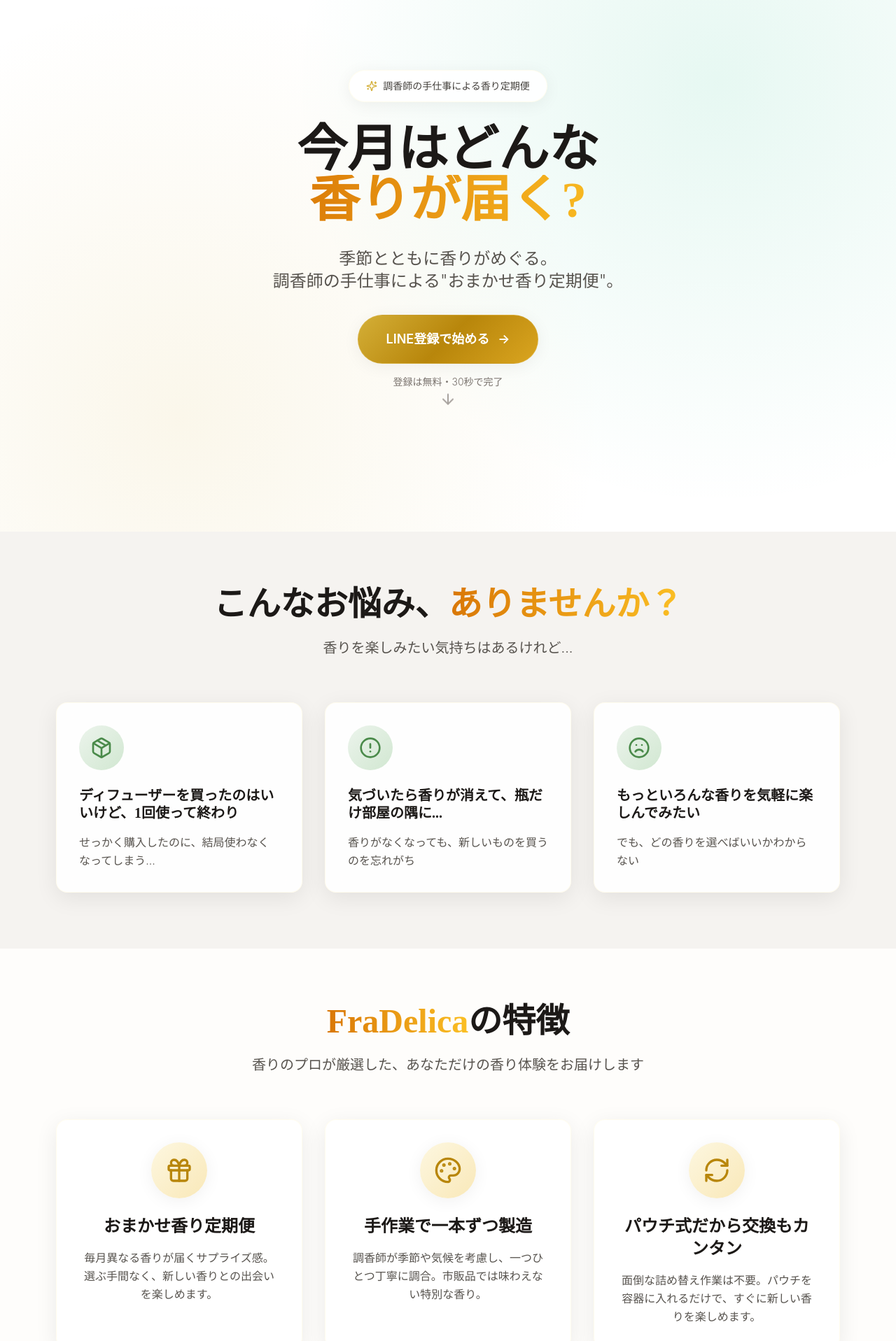
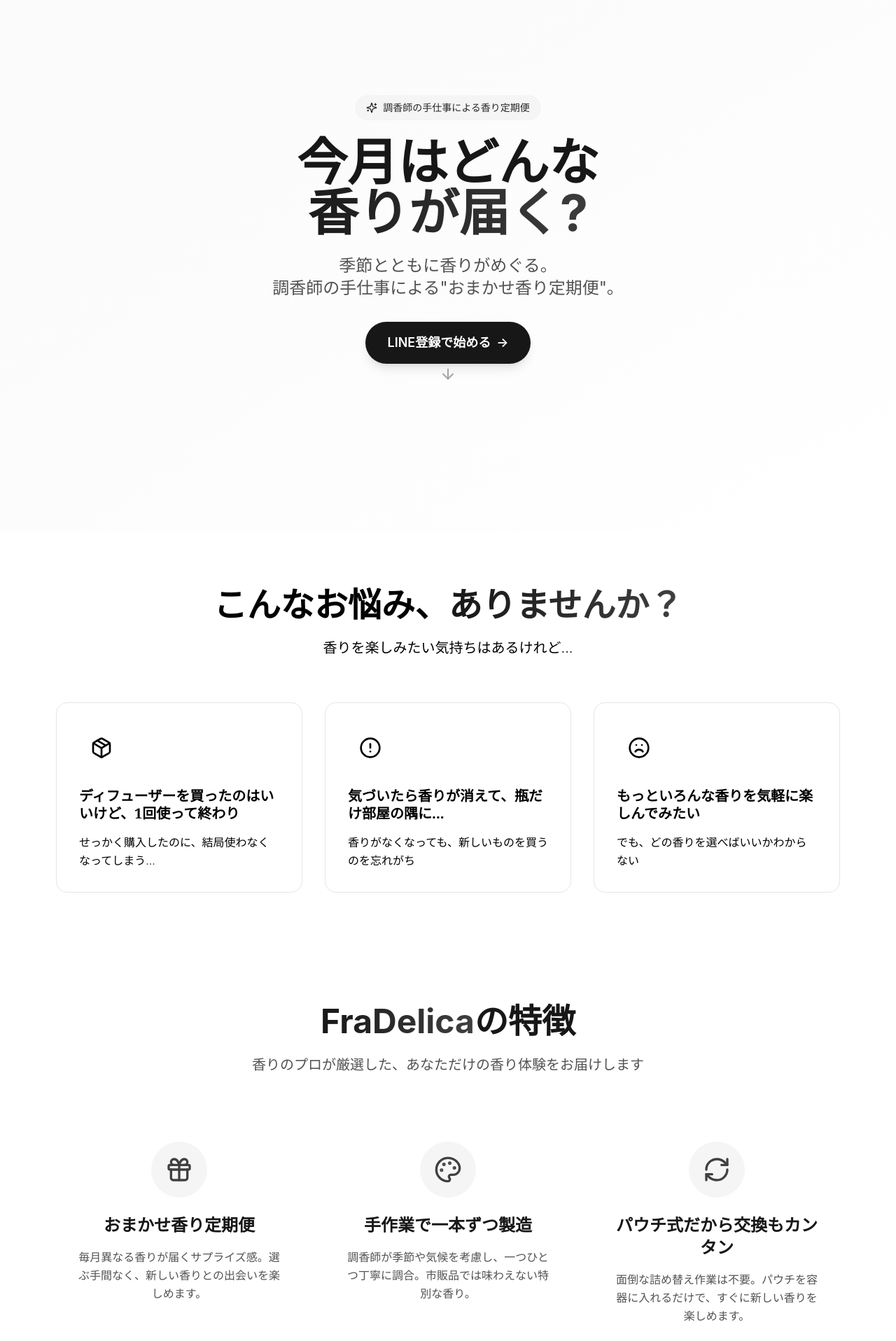
Before and after one commit to miyazakikna/fradelica-lp, a Next.js app: page / in a window 1280 px wide. Shown: the part 40-1957 px from the top of the page at 70% size. Built offline with nearby package versions, Linux system fonts and the light colour scheme.

Commit message:
Update styles, components, fix Next.js config, and remove .next build artifacts from git

```diff
--- a/next.config.js
+++ b/next.config.js
@@ -1,8 +1,4 @@
 /** @type {import('next').NextConfig} */
-const nextConfig = {
-  experimental: {
-    appDir: true,
-  },
-}
+const nextConfig = {}
 
 module.exports = nextConfig
--- a/src/app/globals.css
+++ b/src/app/globals.css
@@ -2,7 +2,7 @@
 @tailwind components;
 @tailwind utilities;
 
-@import url('https://fonts.googleapis.com/css2?family=Inter:wght@300;400;500;600;700&family=Playfair+Display:wght@400;500;600;700&display=swap');
+@import url('https://fonts.googleapis.com/css2?family=Inter:wght@300;400;500;600;700&display=swap');
 
 @layer base {
   html {
@@ -11,96 +11,23 @@
 
   body {
     font-family: 'Inter', sans-serif;
-    background-color: #faf9f7;
   }
 }
 
 @layer components {
   .gradient-text {
-    @apply bg-gradient-to-r from-amber-600 to-amber-400 bg-clip-text text-transparent;
-  }
-
-  .gradient-text-green {
-    @apply bg-gradient-to-r from-emerald-600 to-emerald-400 bg-clip-text text-transparent;
+    @apply bg-gradient-to-r from-gray-900 to-gray-700 bg-clip-text text-transparent;
   }
 
   .glass-effect {
-    @apply backdrop-blur-md bg-white/90 border border-amber-100/30;
-    box-shadow: 0 8px 32px rgba(0, 0, 0, 0.08);
+    @apply backdrop-blur-sm bg-white/80 border border-gray-200;
   }
 
   .shadow-soft {
-    box-shadow: 0 4px 24px rgba(0, 0, 0, 0.06);
-  }
-
-  .shadow-luxury {
-    box-shadow: 0 8px 40px rgba(180, 83, 9, 0.15);
+    box-shadow: 0 4px 20px rgba(0, 0, 0, 0.08);
   }
 
   .shadow-glow {
-    box-shadow: 0 0 30px rgba(180, 83, 9, 0.3);
-  }
-
-  .bg-cream {
-    background-color: #faf9f7;
-  }
-
-  .bg-warm-beige {
-    background-color: #f5f3f0;
-  }
-
-  .bg-soft-beige {
-    background-color: #f8f6f3;
-  }
-
-  .text-charcoal {
-    color: #2d2926;
-  }
-
-  .text-warm-gray {
-    color: #6b6862;
-  }
-
-  .border-beige {
-    border-color: #e8e4df;
-  }
-
-  .animate-float {
-    animation: float 6s ease-in-out infinite;
-  }
-
-  .animate-float-delayed {
-    animation: float 6s ease-in-out infinite;
-    animation-delay: 2s;
-  }
-
-  @keyframes float {
-
-    0%,
-    100% {
-      transform: translateY(0px);
-    }
-
-    50% {
-      transform: translateY(-15px);
-    }
-  }
-
-  .luxury-gradient {
-    background: linear-gradient(135deg, #faf9f7 0%, #f5f3f0 50%, #f0ede8 100%);
-  }
-
-  .gold-gradient {
-    background: linear-gradient(135deg, #d4af37 0%, #b8860b 50%, #daa520 100%);
-  }
-
-  .green-gradient {
-    background: linear-gradient(135deg, #10b981 0%, #059669 50%, #047857 100%);
-  }
-
-  .hero-pattern {
-    background-image:
-      radial-gradient(circle at 20% 80%, rgba(212, 175, 55, 0.1) 0%, transparent 50%),
-      radial-gradient(circle at 80% 20%, rgba(16, 185, 129, 0.1) 0%, transparent 50%);
+    box-shadow: 0 0 30px rgba(0, 0, 0, 0.1);
   }
 }
--- a/src/components/Features.tsx
+++ b/src/components/Features.tsx
@@ -23,28 +23,8 @@ const features = [
 
 export default function Features() {
   return (
-    <section className="py-20 bg-cream-50 relative overflow-hidden">
-      {/* Background Elements */}
-      {/* <div className="absolute inset-0">
-        <div className="absolute top-1/4 left-1/4 w-32 h-32 bg-gradient-to-br from-gold-200/25 to-gold-300/20 rounded-full blur-2xl animate-float"></div>
-        <div className="absolute bottom-1/4 right-1/4 w-40 h-40 bg-gradient-to-br from-sage-200/25 to-sage-300/20 rounded-full blur-2xl animate-float-delayed"></div>
-      </div> */}
-
-      {/* Decorative Botanical Elements */}
-      {/* <div className="absolute top-10 right-10 opacity-15">
-        <div className="flex space-x-2">
-          <div className="w-3 h-12 bg-sage-400 rounded-full"></div>
-          <div className="w-3 h-16 bg-sage-500 rounded-full"></div>
-          <div className="w-3 h-14 bg-sage-400 rounded-full"></div>
-        </div>
-        <div className="flex justify-center mt-1 space-x-1">
-          <div className="w-2 h-2 bg-gold-400 rounded-full"></div>
-          <div className="w-2 h-2 bg-gold-500 rounded-full"></div>
-          <div className="w-2 h-2 bg-gold-400 rounded-full"></div>
-        </div>
-      </div> */}
-
-      <div className="relative z-10 max-w-6xl mx-auto px-4">
+    <section className="py-20 bg-white">
+      <div className="max-w-6xl mx-auto px-4">
         <motion.div
           initial={{ opacity: 0, y: 30 }}
           whileInView={{ opacity: 1, y: 0 }}
@@ -52,10 +32,10 @@ export default function Features() {
           viewport={{ once: true }}
           className="text-center mb-16"
         >
-          <h2 className="text-4xl md:text-5xl font-serif font-bold text-charcoal-900 mb-6">
+          <h2 className="text-4xl md:text-5xl font-bold text-gray-900 mb-6">
             <span className="gradient-text">FraDelica</span>の特徴
           </h2>
-          <p className="text-xl text-charcoal-600 max-w-3xl mx-auto font-light">
+          <p className="text-xl text-gray-600 max-w-3xl mx-auto">
             香りのプロが厳選した、あなただけの香り体験をお届けします
           </p>
         </motion.div>
@@ -68,39 +48,20 @@ export default function Features() {
               whileInView={{ opacity: 1, y: 0 }}
               transition={{ duration: 0.6, delay: index * 0.2 }}
               viewport={{ once: true }}
-              className="group text-center p-8 glass-effect rounded-2xl hover:shadow-luxury transition-all duration-500"
+              className="group text-center p-8 rounded-2xl hover:bg-gray-50 transition-all duration-300"
             >
-              <div className="w-20 h-20 bg-gradient-to-br from-gold-100 to-gold-200 group-hover:from-gold-200 group-hover:to-gold-300 rounded-full flex items-center justify-center mx-auto mb-6 transition-all duration-300 shadow-soft">
-                <feature.icon className="w-10 h-10 text-gold-700 group-hover:scale-110 transition-transform duration-300" />
+              <div className="w-20 h-20 bg-gray-100 group-hover:bg-gray-200 rounded-full flex items-center justify-center mx-auto mb-6 transition-colors duration-300">
+                <feature.icon className="w-10 h-10 text-gray-700" />
               </div>
-              <h3 className="text-2xl font-semibold text-charcoal-900 mb-4 font-serif">
+              <h3 className="text-2xl font-semibold text-gray-900 mb-4">
                 {feature.title}
               </h3>
-              <p className="text-charcoal-600 leading-relaxed font-light">
+              <p className="text-gray-600 leading-relaxed">
                 {feature.description}
               </p>
             </motion.div>
           ))}
         </div>
-
-        {/* Additional Visual Elements */}
-        {/* <motion.div
-          initial={{ opacity: 0, scale: 0.8 }}
-          whileInView={{ opacity: 1, scale: 1 }}
-          transition={{ duration: 0.8, delay: 0.6 }}
-          viewport={{ once: true }}
-          className="mt-16 flex justify-center items-center space-x-8 opacity-30"
-        >
-          <div className="w-12 h-18 bg-gradient-to-b from-gold-300 to-gold-500 rounded-t-full rounded-b-lg shadow-soft">
-            <div className="w-3 h-3 bg-gold-600 rounded-full mx-auto mt-1"></div>
-          </div>
-          <div className="w-10 h-16 bg-gradient-to-b from-sage-300 to-sage-500 rounded-t-full rounded-b-lg shadow-soft">
-            <div className="w-2 h-2 bg-sage-600 rounded-full mx-auto mt-1"></div>
-          </div>
-          <div className="w-14 h-20 bg-gradient-to-b from-cream-300 to-cream-500 rounded-t-full rounded-b-lg shadow-soft">
-            <div className="w-4 h-4 bg-cream-600 rounded-full mx-auto mt-1"></div>
-          </div>
-        </motion.div> */}
       </div>
     </section>
   )
--- a/src/components/Hero.tsx
+++ b/src/components/Hero.tsx
@@ -5,7 +5,7 @@ import { Sparkles, ArrowDown } from 'lucide-react'
 
 export default function Hero() {
   return (
-    <section className="relative min-h-screen flex items-center justify-center overflow-hidden luxury-gradient hero-pattern">
+    <section className="relative min-h-screen flex items-center justify-center overflow-hidden bg-gradient-to-br from-gray-50 to-white">
       <div className="relative z-10 max-w-6xl mx-auto px-4 text-center">
         <motion.div
           initial={{ opacity: 0, y: 30 }}
@@ -13,17 +13,17 @@ export default function Hero() {
           transition={{ duration: 0.8 }}
           className="mb-8"
         >
-          <div className="inline-flex items-center gap-2 px-6 py-3 glass-effect rounded-full text-charcoal-700 text-sm font-medium mb-8 shadow-soft">
-            <Sparkles className="w-4 h-4 text-gold-600" />
+          <div className="inline-flex items-center gap-2 px-4 py-2 bg-gray-100 rounded-full text-gray-800 text-sm font-medium mb-6">
+            <Sparkles className="w-4 h-4" />
             調香師の手仕事による香り定期便
           </div>
 
-          <h1 className="text-5xl md:text-7xl font-serif font-bold text-charcoal-900 mb-8 leading-tight">
+          <h1 className="text-5xl md:text-7xl font-bold text-gray-900 mb-6 leading-tight">
             今月はどんな
-            <span className="gradient-text block font-serif">香りが届く?</span>
+            <span className="gradient-text block">香りが届く?</span>
           </h1>
 
-          <p className="text-xl md:text-2xl text-charcoal-600 max-w-3xl mx-auto leading-relaxed font-light">
+          <p className="text-xl md:text-2xl text-gray-600 max-w-3xl mx-auto leading-relaxed">
             季節とともに香りがめぐる。<br />
             調香師の手仕事による"おまかせ香り定期便"。
           </p>
@@ -35,14 +35,10 @@ export default function Hero() {
           transition={{ duration: 0.8, delay: 0.3 }}
           className="mb-16"
         >
-          <button className="group gold-gradient hover:shadow-luxury text-white px-10 py-5 rounded-full text-lg font-semibold transition-all duration-500 shadow-soft hover:scale-105 border border-gold-300/20">
+          <button className="group bg-gray-900 hover:bg-gray-800 text-white px-8 py-4 rounded-full text-lg font-semibold transition-all duration-300 shadow-lg hover:shadow-glow transform hover:scale-105">
             LINE登録で始める
-            <span className="ml-3 group-hover:translate-x-1 transition-transform duration-300">→</span>
+            <span className="ml-2 group-hover:translate-x-1 transition-transform duration-300">→</span>
           </button>
-
-          <p className="text-charcoal-500 text-sm mt-4 font-light">
-            登録は無料・30秒で完了
-          </p>
         </motion.div>
 
         <motion.div
@@ -51,7 +47,7 @@ export default function Hero() {
           transition={{ duration: 1, delay: 0.6 }}
           className="absolute bottom-8 left-1/2 transform -translate-x-1/2"
         >
-          <ArrowDown className="w-6 h-6 text-charcoal-400 animate-bounce" />
+          <ArrowDown className="w-6 h-6 text-gray-400 animate-bounce" />
         </motion.div>
       </div>
     </section>
--- a/src/components/Testimonials.tsx
+++ b/src/components/Testimonials.tsx
@@ -50,11 +50,11 @@ export default function Testimonials() {
               viewport={{ once: true }}
               className="bg-gray-50 p-8 rounded-2xl relative"
             >
-              <Quote className="w-8 h-8 text-primary-300 mb-4" />
+              <Quote className="w-8 h-8 text-gray-400 mb-4" />
 
               <div className="flex mb-4">
                 {[...Array(testimonial.rating)].map((_, i) => (
-                  <Star key={i} className="w-5 h-5 text-yellow-400 fill-current" />
+                  <Star key={i} className="w-5 h-5 text-gray-800 fill-current" />
                 ))}
               </div>
 
--- a/tailwind.config.ts
+++ b/tailwind.config.ts
@@ -9,94 +9,26 @@ const config: Config = {
   theme: {
     extend: {
       colors: {
-        // Beige & Cream系
-        cream: {
-          50: '#fefdfb',
-          100: '#faf9f7',
-          200: '#f5f3f0',
-          300: '#f0ede8',
-          400: '#e8e4df',
-          500: '#ddd7d0',
-          600: '#c9c0b6',
-          700: '#a8998c',
-          800: '#8a7b6e',
-          900: '#6b5f55',
-        },
-        // Soft Green系
-        sage: {
-          50: '#f7f9f7',
-          100: '#ecf4ec',
-          200: '#d1e7d1',
-          300: '#a8d5a8',
-          400: '#7abd7a',
-          500: '#5a9e5a',
-          600: '#4a8a4a',
-          700: '#3d733d',
-          800: '#335c33',
-          900: '#2a4b2a',
-        },
-        // Gold & Amber系
-        gold: {
-          50: '#fefcf3',
-          100: '#fdf7e0',
-          200: '#f9e8b8',
-          300: '#f4d787',
-          400: '#eec351',
-          500: '#e6b02e',
-          600: '#d4af37',
-          700: '#b8860b',
-          800: '#956a0c',
-          900: '#7a5a0e',
-        },
-        // Charcoal & Gray系
-        charcoal: {
+        gray: {
           50: '#fafafa',
-          100: '#f5f5f4',
-          200: '#e7e5e4',
-          300: '#d6d3d1',
-          400: '#a8a29e',
-          500: '#78716c',
-          600: '#57534e',
-          700: '#44403c',
-          800: '#292524',
-          900: '#1c1917',
-        },
-        // Primary colors (ソフトグリーン)
-        primary: {
-          50: '#f0fdf4',
-          100: '#dcfce7',
-          200: '#bbf7d0',
-          300: '#86efac',
-          400: '#4ade80',
-          500: '#22c55e',
-          600: '#16a34a',
-          700: '#15803d',
-          800: '#166534',
-          900: '#14532d',
-        },
-        // Secondary colors (ゴールド)
-        secondary: {
-          50: '#fefcf3',
-          100: '#fdf7e0',
-          200: '#f9e8b8',
-          300: '#f4d787',
-          400: '#eec351',
-          500: '#e6b02e',
-          600: '#d4af37',
-          700: '#b8860b',
-          800: '#956a0c',
-          900: '#7a5a0e',
+          100: '#f5f5f5',
+          200: '#e5e5e5',
+          300: '#d4d4d4',
+          400: '#a3a3a3',
+          500: '#737373',
+          600: '#525252',
+          700: '#404040',
+          800: '#262626',
+          900: '#171717',
         }
       },
       fontFamily: {
         sans: ['Inter', 'system-ui', 'sans-serif'],
-        serif: ['Playfair Display', 'serif'],
       },
       animation: {
-        'fade-in': 'fadeIn 0.6s ease-in-out',
-        'slide-up': 'slideUp 0.6s ease-out',
+        'fade-in': 'fadeIn 0.5s ease-in-out',
+        'slide-up': 'slideUp 0.5s ease-out',
         'float': 'float 6s ease-in-out infinite',
-        'pulse-soft': 'pulseSoft 2s ease-in-out infinite',
       },
       keyframes: {
         fadeIn: {
@@ -104,16 +36,12 @@ const config: Config = {
           '100%': { opacity: '1' },
         },
         slideUp: {
-          '0%': { transform: 'translateY(30px)', opacity: '0' },
+          '0%': { transform: 'translateY(20px)', opacity: '0' },
           '100%': { transform: 'translateY(0)', opacity: '1' },
         },
         float: {
           '0%, 100%': { transform: 'translateY(0px)' },
           '50%': { transform: 'translateY(-20px)' },
-        },
-        pulseSoft: {
-          '0%, 100%': { opacity: '1' },
-          '50%': { opacity: '0.8' },
         },
       },
     },
```
Also changed, not shown: package.json (+12 -9 lines), src/components/CTA.tsx (+4 -10 lines), src/components/Campaign.tsx (+4 -4 lines), src/components/Plans.tsx (+8 -10 lines), 2 other files (tests, documents, lock files or other folders).
